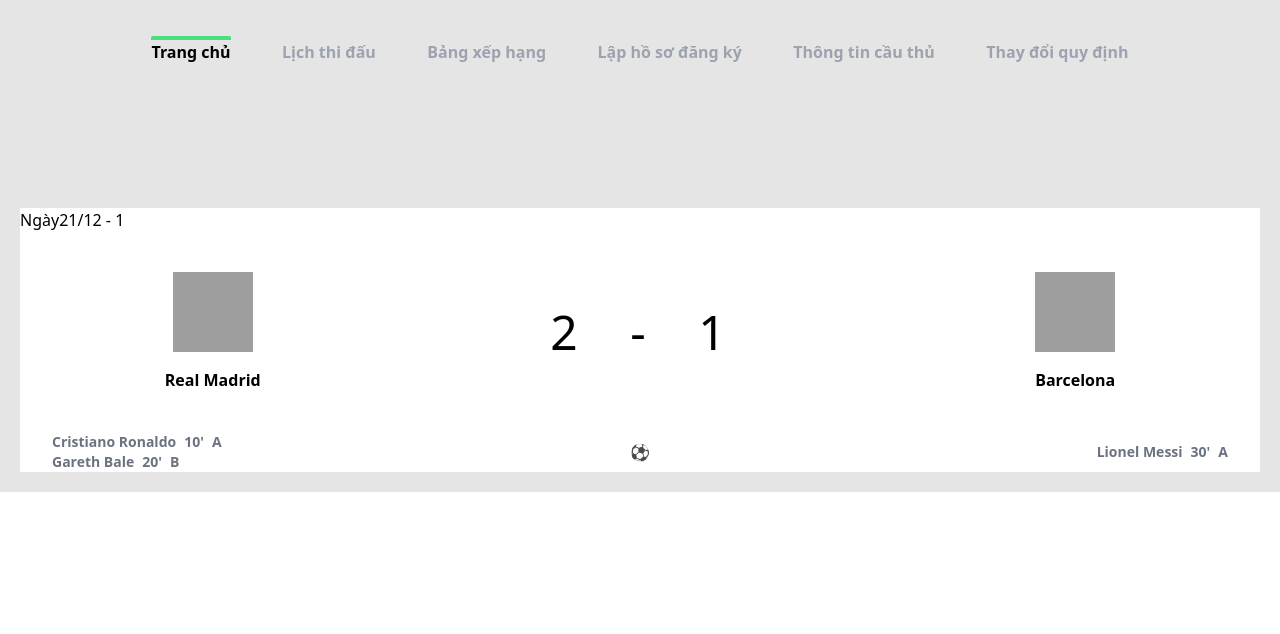
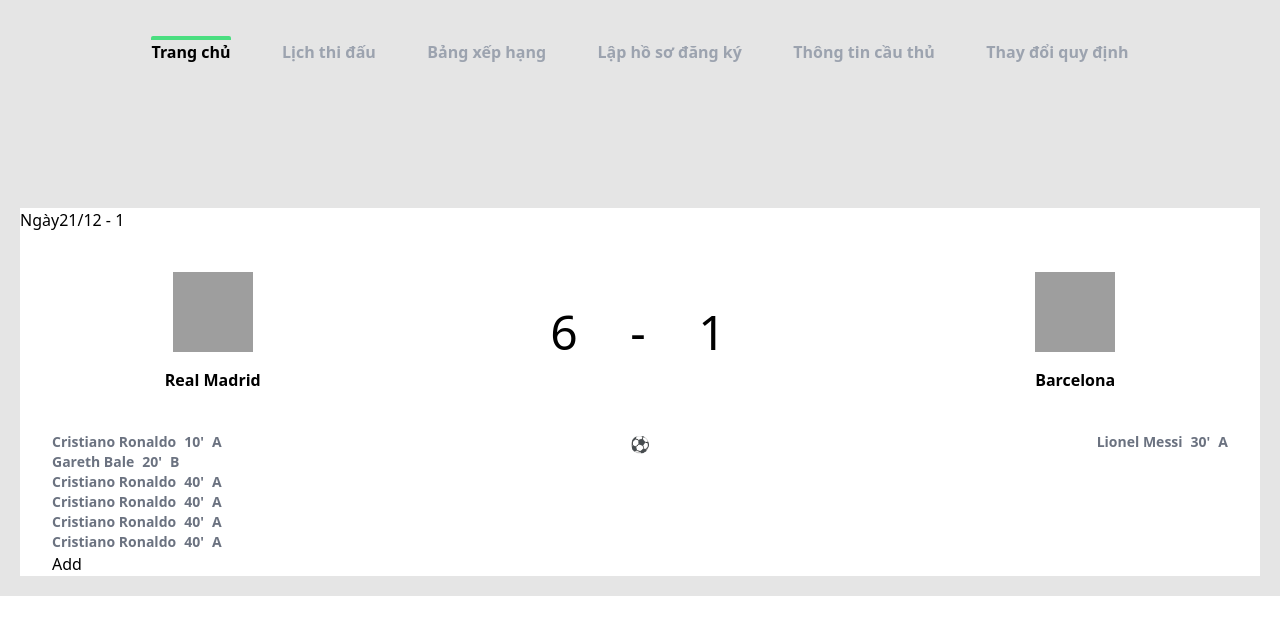
Before and after one commit to let-me-out-HCMUS/introSE, a React (Vite) app in the folder client/admin/: page /matches in a window 1280 px wide. Shown: the top 634 px of the page. Built offline with nearby package versions, Linux system fonts and the light colour scheme; grey boxes are pictures that could not be loaded.

Commit message:
feat: component Dialog

```diff
--- /dev/null
+++ b/client/admin/src/features/common/Dialog.jsx
@@ -0,0 +1,11 @@
+import DialogTitle from '@mui/material/DialogTitle';
+import Dialog from '@mui/material/Dialog';
+
+/* eslint-disable react/prop-types */
+export default function CustomDialog({children ,onClose, open, title}){
+    return(
+        <Dialog onClose={onClose} open={open}>
+            <DialogTitle>{title}</DialogTitle>
+            {children}
+        </Dialog>)
+}
--- a/client/admin/src/mocks/match-result.js
+++ b/client/admin/src/mocks/match-result.js
@@ -22,6 +22,34 @@
                 ThoiDiem: 20,
                 Loai: 'B',
             },
+            {
+                id: 3,
+                CauThu: 1,
+                Ten: 'Cristiano Ronaldo',
+                ThoiDiem: 40,
+                Loai: 'A',
+            },
+            {
+                id: 3,
+                CauThu: 1,
+                Ten: 'Cristiano Ronaldo',
+                ThoiDiem: 40,
+                Loai: 'A',
+            },
+            {
+                id: 3,
+                CauThu: 1,
+                Ten: 'Cristiano Ronaldo',
+                ThoiDiem: 40,
+                Loai: 'A',
+            },
+            {
+                id: 3,
+                CauThu: 1,
+                Ten: 'Cristiano Ronaldo',
+                ThoiDiem: 40,
+                Loai: 'A',
+            },
         ],
         Banthang2: [
             {
--- a/client/admin/src/pages/MatchResult.jsx
+++ b/client/admin/src/pages/MatchResult.jsx
@@ -1,6 +1,6 @@
 import { useState, useEffect } from "react";
 import { trandau } from "../mocks/match-result";
-
+import CustomDialog from "../features/common/Dialog";
 /* eslint-disable react/prop-types */
 /* eslint-disable react/no-unescaped-entities */
 export default function MatchResult({ id }) {
@@ -15,6 +15,14 @@
   //     }
   //     return false
   // }
+
+  const [openingDialog, setOpeningDialog] = useState(false);
+
+  const handleClose = () => {
+    setOpeningDialog(false);
+
+  };
+
   const [Doi1, setDoi1] = useState("");
   const [Doi2, setDoi2] = useState("");
 
@@ -68,7 +76,7 @@
           </div>
         </div>
 
-        <div className="mt-10 flex items-center justify-between px-8">
+        <div className="mt-10 flex justify-between px-8">
           <ul className=" w-2/5">
             {Banthang1.map((item, index) => (
               <li
@@ -80,6 +88,28 @@
                 <div>{item.Loai}</div>
               </li>
             ))}
+
+            {/* <form action="">
+              <div className="field">
+                <label htmlFor="">Cầu thủ</label>
+                <input type="text" className="w-10"/>
+              </div>
+              <div className="field">
+                <label htmlFor="">Cầu thủ</label>
+                <input type="text" className="w-10"/>
+              </div>
+              <div className="field">
+                <label htmlFor="">Cầu thủ</label>
+                <input type="text" className="w-10"/>
+              </div>
+            </form> */}
+            <button onClick={()=> setOpeningDialog(true)}>
+              Add
+            </button>
+            <CustomDialog title={'Thêm bàn thắng'} open={openingDialog} onClose={handleClose}>
+              <h1>test</h1>
+            </CustomDialog>
+
           </ul>
           <div>⚽</div>
           <ul className=" w-2/5">
```
